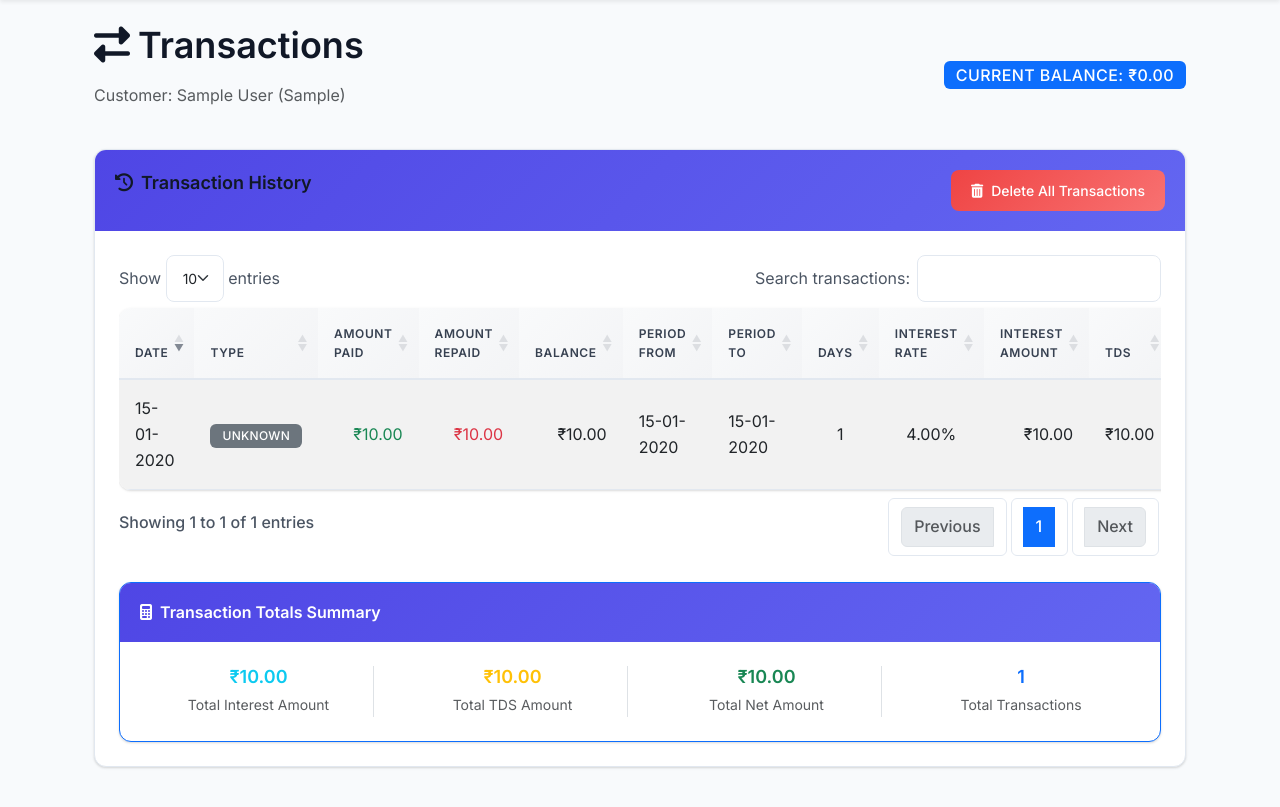
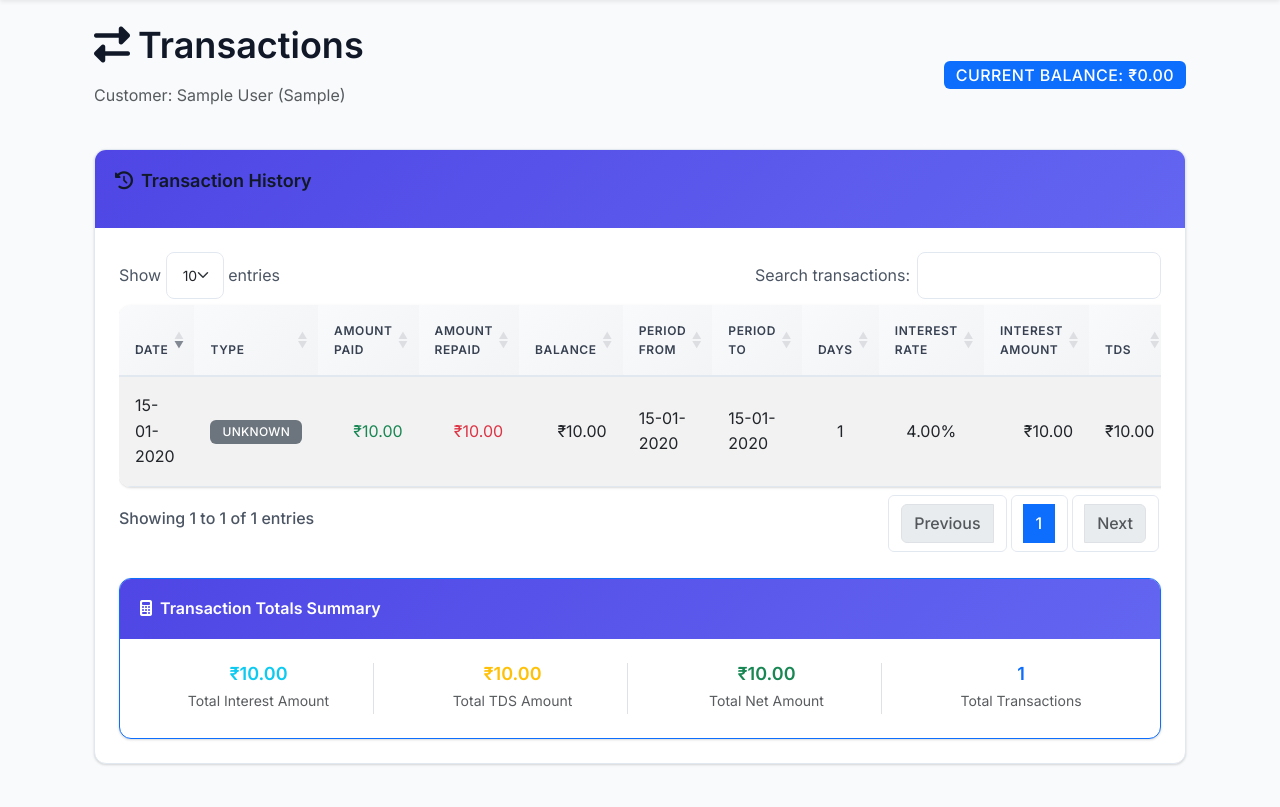
Before and after one commit to Ashmit12092000/icl, a Flask app: page /transactions/1 in a window 1280 px wide. Shown: the part 84-891 px from the top of the page. Run offline with Flask 3, Linux system fonts and the light colour scheme; a user stored in the database is signed in; tables that the repository leaves empty hold one stand-in row (values such as "Sample post"); some libraries are stand-ins or nearby versions.

Commit message:
Add files via upload

```diff
--- a/templates/transactions.html
+++ b/templates/transactions.html
@@ -204,13 +204,8 @@
     <div class="row">
         <div class="col-12">
             <div class="card">
-                <div class="card-header d-flex justify-content-between align-items-center">
+                <div class="card-header">
                     <h5><i class="fas fa-history me-2"></i>Transaction History</h5>
-                    {% if current_user.role == 'admin' and transactions %}
-                    <button class="btn btn-danger btn-sm" onclick="confirmDeleteAllTransactions({{ customer.id }}, '{{ customer.name }}')" title="Delete All Transactions">
-                        <i class="fas fa-trash-alt me-2"></i>Delete All Transactions
-                    </button>
-                    {% endif %}
                 </div>
                 <div class="card-body">
                     {% if transactions %}
@@ -690,19 +685,6 @@ $(document).ready(function() {
     }
     // Make confirmDeleteTransaction globally accessible as it's called from onclick
     window.confirmDeleteTransaction = confirmDeleteTransaction;
-
-    // Confirm Delete All Transactions function
-    function confirmDeleteAllTransactions(customerId, customerName) {
-        if (confirm(`Are you sure you want to delete ALL transactions for customer "${customerName}"? This action cannot be undone and will remove all transaction history.`)) {
-            const form = document.createElement('form');
-            form.method = 'POST';
-            form.action = `/customer/${customerId}/delete_all_transactions`;
-            document.body.appendChild(form);
-            form.submit();
-        }
-    }
-    // Make confirmDeleteAllTransactions globally accessible
-    window.confirmDeleteAllTransactions = confirmDeleteAllTransactions;
 });
 </script>
 {% endblock %}
```
